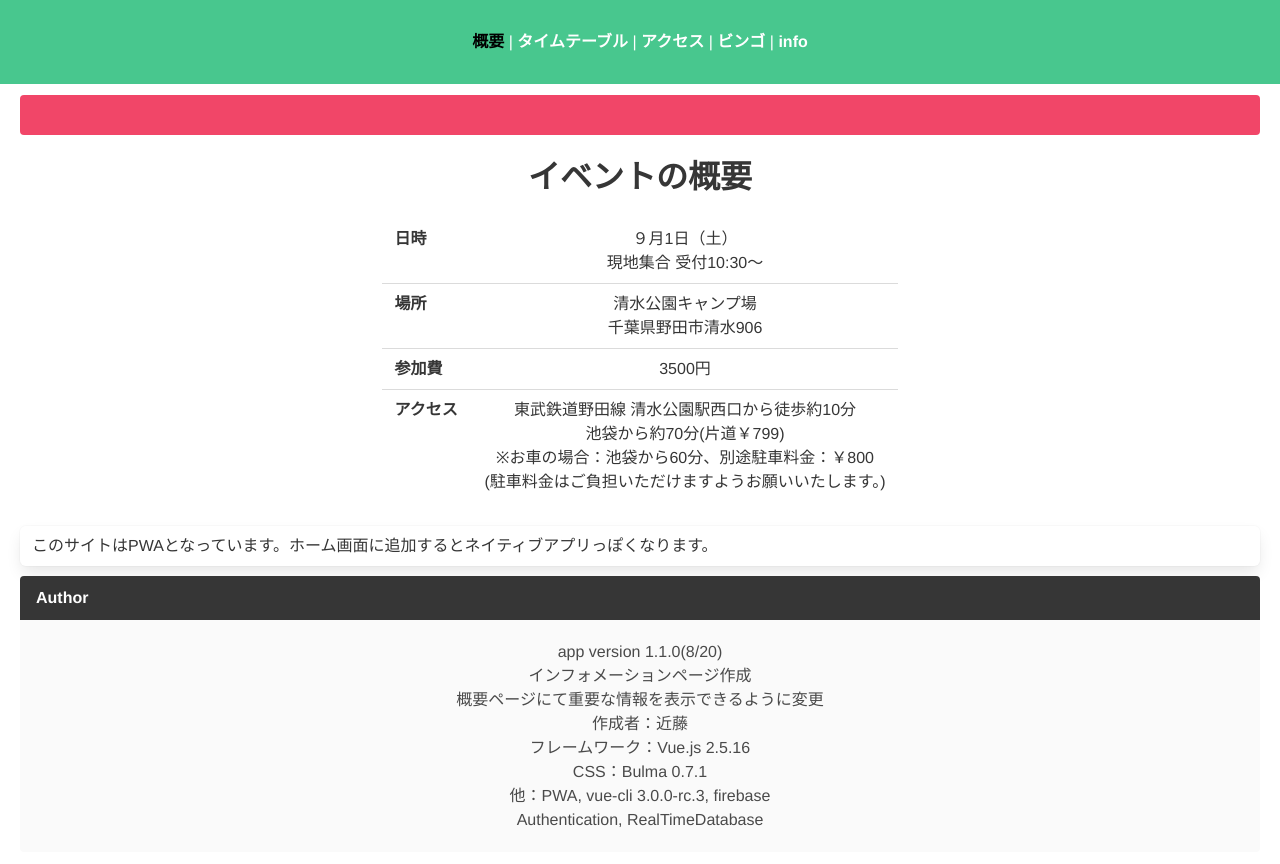
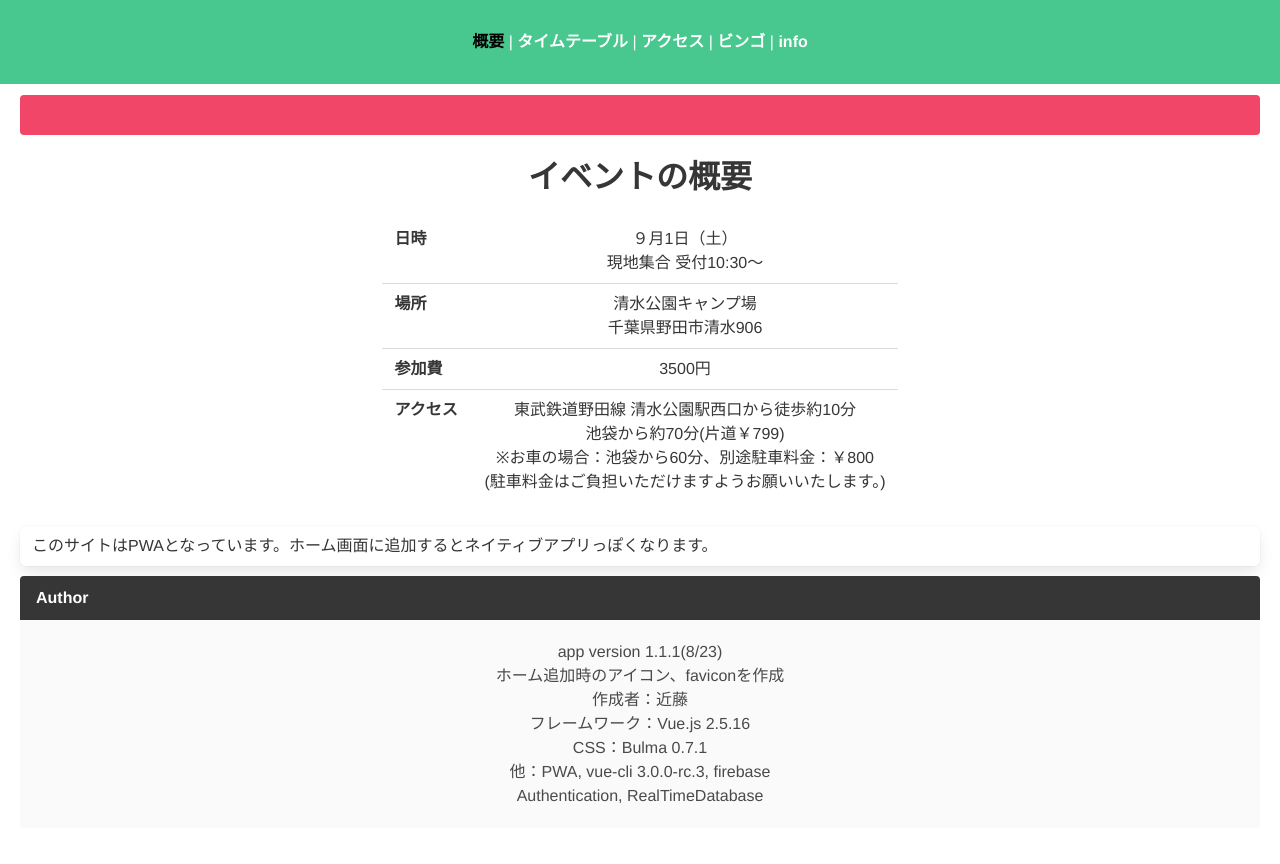
Before and after one commit to lmimsra/VuePwaSample, a Vue app: page / in a window 1280 px wide. Shown: the top 864 px of the page. Built offline with nearby package versions, Linux system fonts and the light colour scheme; no server answers; the database is empty; sample sign-in values are in the browser's storage.

Commit message:
バージョン情報の更新、マニフェストファイルを更新

```diff
--- a/src/components/Author.vue
+++ b/src/components/Author.vue
@@ -5,9 +5,8 @@
                 <p>Author</p>
             </div>
             <div class="message-body">
-                <p>app version 1.1.0(8/20)</p>
-                <p>インフォメーションページ作成</p>
-                <p>概要ページにて重要な情報を表示できるように変更</p>
+                <p>app version 1.1.1(8/23)</p>
+                <p>ホーム追加時のアイコン、faviconを作成</p>
                 <p>作成者：近藤</p>
                 <p>フレームワーク：Vue.js 2.5.16</p>
                 <p>CSS：Bulma 0.7.1</p>
```
Also changed, not shown: public/manifest.json.
